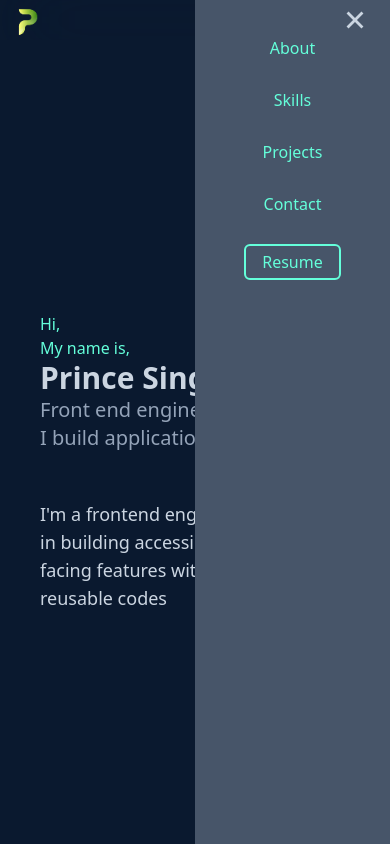
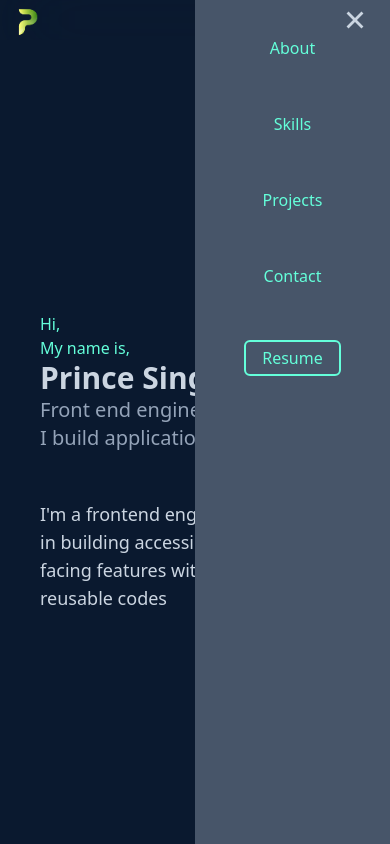
Before and after one commit to PrinceSingh19/PortFolio, a React (Vite) app: page / in a window 390 px wide. Both pictures are taken after a click on the button 355 px from the left and 20 px from the top of the page. Shown: the top 844 px of the page. Built offline with nearby package versions, Linux system fonts and the light colour scheme.

Commit message:
nav animation complted

```diff
--- a/package.json
+++ b/package.json
@@ -10,6 +10,7 @@
   },
   "dependencies": {
     "@material-tailwind/react": "^1.2.5",
+    "framer-motion": "^8.5.4",
     "react": "^18.2.0",
     "react-dom": "^18.2.0",
     "react-icons": "^4.7.1",
@@ -23,7 +24,6 @@
     "autoprefixer": "^10.4.13",
     "postcss": "^8.4.21",
     "tailwindcss": "^3.2.4",
-    "vite": "^4.0.0",
-    "vite-plugin-svgr": "^2.4.0"
+    "vite": "^4.0.0"
   }
 }
--- a/src/components/Data.jsx
+++ b/src/components/Data.jsx
@@ -106,3 +106,22 @@ export const otherData = [
 		github: "https://github.com/PrinceSingh19/Web-Development-Projects/tree/main/Survey%20Form",
 	},
 ];
+
+export const inPageNav = [
+	{
+		link: "#about",
+		title: "About",
+	},
+	{
+		link: "#skills",
+		title: "Skills",
+	},
+	{
+		link: "#projects",
+		title: "Projects",
+	},
+	{
+		link: "#contact",
+		title: "Contact",
+	},
+];
--- a/src/components/Navbar.jsx
+++ b/src/components/Navbar.jsx
@@ -1,10 +1,9 @@
 import React, { useState } from "react";
-import { TbLetterP } from "react-icons/tb";
 import { RiMenuFill } from "react-icons/ri";
 import { IoCloseSharp } from "react-icons/io5";
 import { NavHashLink } from "react-router-hash-link";
-import { ReactComponent as Logo } from "../assets/b194869b108b9ac2a4b435b079aa9b4a.svg";
-
+import { motion } from "framer-motion";
+import { inPageNav } from "./Data";
 const Navbar = () => {
 	const [navOpen, setNavOpen] = useState(false);
 	const scrollWithOffset = (el) => {
@@ -13,14 +12,39 @@ const Navbar = () => {
 		window.scrollTo({ top: yCoordinate + yOffset, behavior: "smooth" });
 	};
 
-	const navList = (
+	const navList = inPageNav.map((el, i) => {
+		return (
+			<motion.ul
+				className="flex flex-col  md:flex-row  md:items-center space-y-5 md:space-y-0 pt-8 md:pt-0 py-3 md:py-0 md:pb-0  w-full md:w-auto md:space-x-8 text-textColor"
+				key={i}
+				initial={{ opacity: 0, y: -10 }}
+				animate={{ opacity: 1, y: 0 }}
+				transition={{ duration: 0.3, delay: 0.2 * i }}
+			>
+				<NavHashLink
+					to={el.link}
+					smooth
+					scroll={scrollWithOffset}
+					className="hover:bg-slate-700 md:hover:bg-inherit md:hover:scale-105 w-full text-center py-1  font-medium md:font-normal"
+				>
+					{el.title}
+				</NavHashLink>
+			</motion.ul>
+		);
+	});
+	/* 	const navList = (
 		<>
-			<ul className="flex flex-col  md:flex-row  md:items-center space-y-5 md:space-y-0 pt-8 md:pt-0 py-3 md:py-0 md:pb-0  w-full md:w-auto md:space-x-8 text-textColor">
+			<motion.ul
+				initial={{ opacity: 0, y: -10 }}
+				animate={{ opacity: 1, y: 0 }}
+				transition={{ duration: 0.3, delay: 0.3 }}
+				className="flex flex-col  md:flex-row  md:items-center space-y-5 md:space-y-0 pt-8 md:pt-0 py-3 md:py-0 md:pb-0  w-full md:w-auto md:space-x-8 text-textColor"
+			>
 				<NavHashLink
 					to="/#about"
 					smooth
 					scroll={scrollWithOffset}
-					className="hover:bg-slate-700 md:hover:bg-inherit md:hover:scale-105 w-full md:w-auto text-center py-1 md:py-0 font-medium md:font-normal"
+					className="hover:bg-slate-700 md:hover:bg-inherit md:hover:scale-105 w-full text-center py-1  font-medium md:font-normal"
 				>
 					About
 				</NavHashLink>
@@ -48,18 +72,9 @@ const Navbar = () => {
 				>
 					Contact
 				</NavHashLink>
-				<a
-					href="https://drive.google.com/file/d/1NX8nui3zYhHdodAM3g1s8WSuBgNoLsvx/view?usp=sharing"
-					target="_blank"
-					className="hover:bg-slate-700 md:hover:bg-inherit  w-full text-center py-1 font-medium md:font-normal"
-				>
-					<button className="border-2  border-neon px-4 rounded-md text-textColor  hover:bg-slate-700 md:hover:bg-none md:hover:scale-105  md:w-auto text-center py-1 md:py-0 font-medium md:font-normal">
-						Resume
-					</button>
-				</a>
-			</ul>
+			</motion.ul>
 		</>
-	);
+	); */
 	return (
 		<>
 			<nav className="sticky backdrop-blur-2xl h-10 top-0 z-50  flex flex-col justify-center ">
@@ -67,7 +82,24 @@ const Navbar = () => {
 					<div className="mt-1">
 						<img src="/images/Logo.png" alt="logo" className="w-14 md:w-20" />
 					</div>
-					<div className="hidden md:flex items-center justify-center">{navList}</div>
+					<div className="hidden md:flex items-center justify-center space-y-5 md:space-y-0 md:space-x-8">
+						{navList}
+						<motion.div
+							initial={{ opacity: 0, y: -10 }}
+							animate={{ opacity: 1, y: 0 }}
+							transition={{ duration: 0.3, delay: 0.2 * 4 }}
+						>
+							<a
+								href="https://drive.google.com/file/d/1NX8nui3zYhHdodAM3g1s8WSuBgNoLsvx/view?usp=sharing"
+								target="_blank"
+								className="hover:bg-slate-700 md:hover:bg-inherit  w-full text-center py-1 font-medium md:font-normal"
+							>
+								<button className="border-2  border-neon px-4 rounded-md text-textColor  hover:bg-slate-700 md:hover:bg-none md:hover:scale-105  md:w-auto text-center py-1 md:py-0 font-medium md:font-normal">
+									Resume
+								</button>
+							</a>
+						</motion.div>
+					</div>
 					<div className="md:hidden flex justify-end z-40 ">
 						<button
 							className="text-white text-3xl focus:outline-none active:outline-none"
@@ -83,7 +115,27 @@ const Navbar = () => {
 					}  md:hidden `}
 				>
 					<div className={`${navOpen ? "right-0 top-0" : "-right-full w-0"} h-screen`}>
-						{navOpen && navList}
+						{navOpen && (
+							<div className="flex flex-col items-center ">
+								{navList}
+								<motion.div
+									initial={{ opacity: 0, y: -10 }}
+									animate={{ opacity: 1, y: 0 }}
+									transition={{ duration: 0.3, delay: 0.2 * 4 }}
+									className="pt-9"
+								>
+									<a
+										href="https://drive.google.com/file/d/1NX8nui3zYhHdodAM3g1s8WSuBgNoLsvx/view?usp=sharing"
+										target="_blank"
+										className="hover:bg-slate-700 md:hover:bg-inherit  w-full text-center py-1 font-medium md:font-normal"
+									>
+										<button className="border-2  border-neon px-4 rounded-md text-textColor  hover:bg-slate-700 md:hover:bg-none md:hover:scale-105  md:w-auto text-center py-1 md:py-0 font-medium md:font-normal">
+											Resume
+										</button>
+									</a>
+								</motion.div>
+							</div>
+						)}
 					</div>
 				</div>
 			</nav>
```
Also changed, not shown: 1 other file (tests, documents, lock files or other folders).
